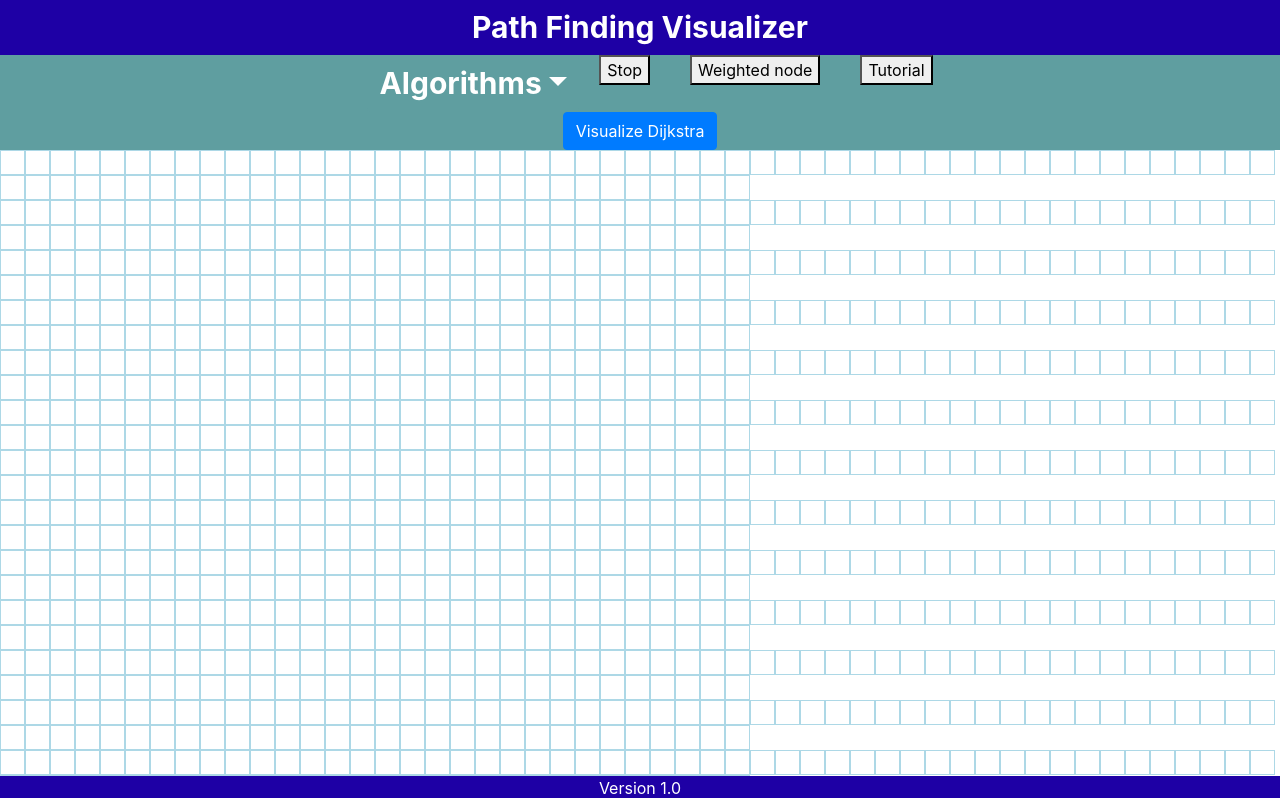
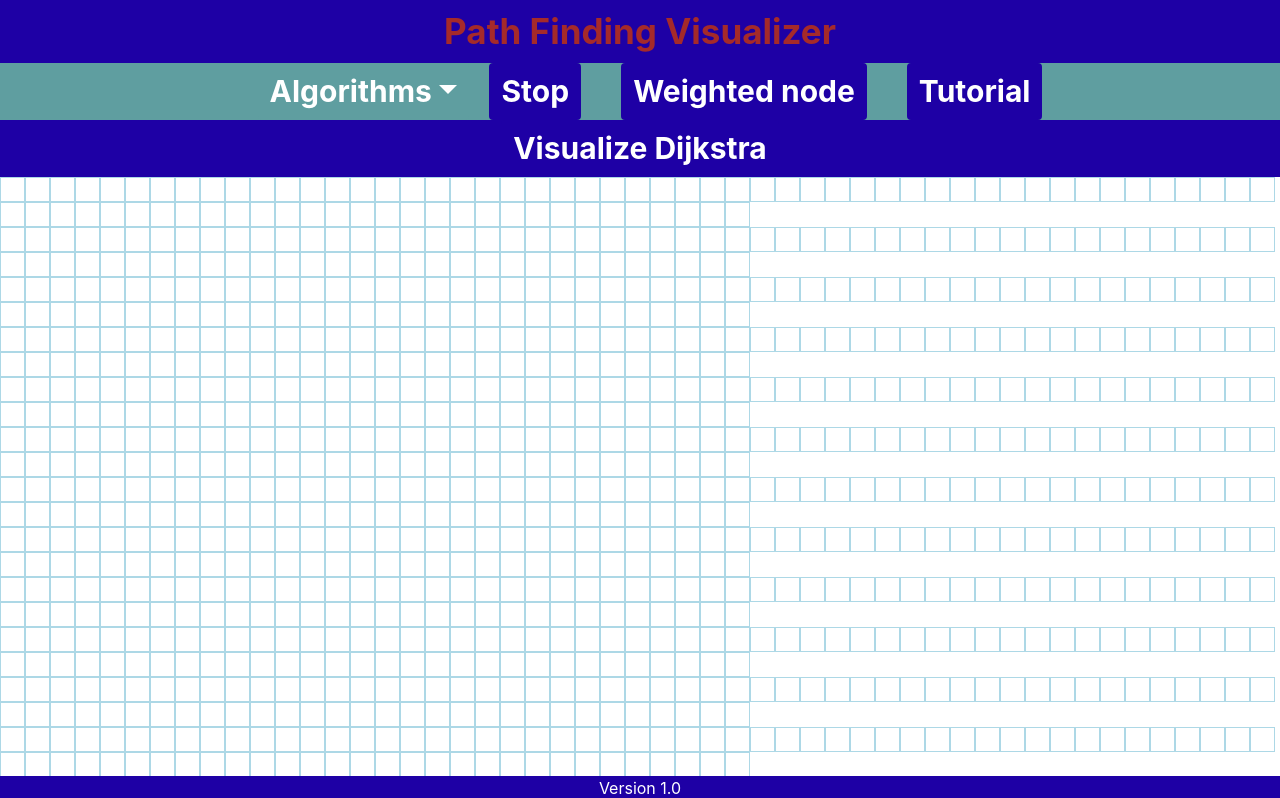
Before and after one commit to trevor-liu/path-finding-visualizer, a React (Create React App) app: page / in a window 1280 px wide. Shown: the top 798 px of the page. Built offline with nearby package versions, Linux system fonts and the light colour scheme.

Commit message:
adding button stylings

```diff
--- a/src/App.css
+++ b/src/App.css
@@ -2,11 +2,13 @@
   background-color: #1e00a5;
   color: white;
   text-align: center;
-  font-size: 30px;
+  font-size: 35px;
   padding: 5px 0;
   font-weight: bold;
 }
-
+.title-header:hover {
+  color: brown;
+}
 .nav-bar {
   list-style-type: none;
   display: flex;
@@ -44,3 +46,14 @@
 #dropdown-basic-button:hover{
   color: brown;
 }
+
+#stop-vis, #weight-btn, #tuitorial-btn {
+  font-size: 30px;
+  background-color: #1e00a5;
+  border: none;
+  font-weight: bold;
+}
+
+#stop-vis:hover, #weight-btn:hover, #tuitorial-btn:hover {
+  color: brown;
+}
--- a/src/App.js
+++ b/src/App.js
@@ -3,6 +3,7 @@ import "./App.css";
 import PathfindingVisualizer from "./PathfindingVisualizer/PathfindingVisualizer";
 import DropdownButton from 'react-bootstrap/DropdownButton';
 import Dropdown from 'react-bootstrap/Dropdown';
+import Button from 'react-bootstrap/Button'
 
 class App extends Component {
   render() {
@@ -52,22 +53,21 @@ class TopHeader extends React.Component {
               <div onClick={(e) => this.changeValue(e.target.textContent)}>Depth First search</div>
               </Dropdown.Item>
             </DropdownButton>
-
           </li>
           <li className="nav-element">
-            <button type="button" className="nav-button">
+            <Button id="stop-vis">
               Stop
-            </button>
+            </Button>
           </li>
           <li className="nav-element">
-            <button type="button" className="nav-button">
+            <Button id="weight-btn">
               Weighted node
-            </button>
+            </Button>
           </li>
           <li className="nav-element">
-            <button type="button" className="nav-button">
+            <Button id="tuitorial-btn">
               Tutorial
-            </button>
+            </Button>
           </li>
         </ul>
       </div>
--- a/src/PathfindingVisualizer/PathfindingVisualizer.css
+++ b/src/PathfindingVisualizer/PathfindingVisualizer.css
@@ -14,3 +14,28 @@
   background-color: cadetblue;
   margin: 0 0;
 }
+
+.visual-div {
+  text-align: center;
+  background-color: #1e00a5;
+}
+
+#visualize-btn:focus {
+  outline: none;
+  box-shadow: none;
+}
+
+#visualize-btn {
+  font-size: 30px;
+  font-weight: bold;
+  background-color: #1e00a5;
+  border: none;
+}
+
+#visualize-btn:hover {
+  color: brown;
+}
+
+.pressed-visual {
+  background-color: maroon;
+}
--- a/src/PathfindingVisualizer/PathfindingVisualizer.jsx
+++ b/src/PathfindingVisualizer/PathfindingVisualizer.jsx
@@ -67,9 +67,10 @@ class PathfindingVisulizer extends Component {
 
     return (
       <div>
-        <div className="nav-bar">
-          <Button varaiant="primary" onClick={() => {
+        <div className="visual-div" id="visual-div">
+          <Button id="visualize-btn" varaiant="primary" onClick={() => {
             this.animateAlgo()
+            document.getElementById("visual-div").className = "pressed-visual"
           }}>Visualize Dijkstra</Button>
         </div>
         <div className="grid">
```
Lines whose indentation alone changed are shown as unchanged.
